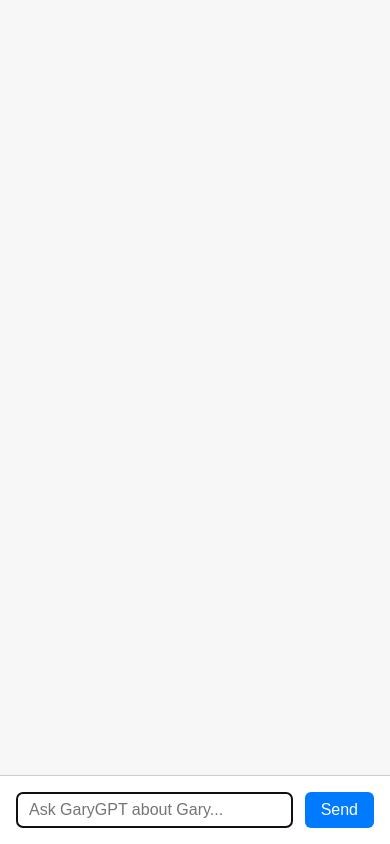
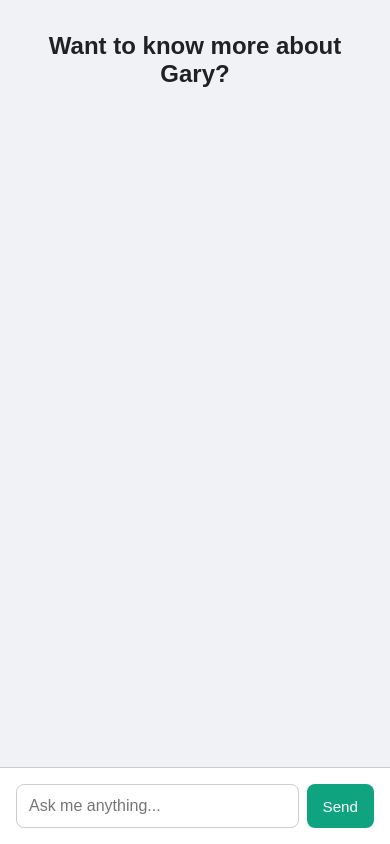
Before and after one commit to vgary/gpt, a FastAPI app: page / in a window 390 px wide. Run offline with FastAPI, Linux system fonts and the light colour scheme.

Commit message:
Update index.html

```diff
--- a/templates/index.html
+++ b/templates/index.html
@@ -1,94 +1,118 @@
 <!DOCTYPE html>
 <html lang="en">
 <head>
-  <meta charset="UTF-8">
-  <title>GaryGPT</title>
+  <meta charset="UTF-8" />
+  <meta name="viewport" content="width=device-width, initial-scale=1.0"/>
+  <title>Ask GaryGPT</title>
   <style>
+    * {
+      box-sizing: border-box;
+    }
     body {
       font-family: Arial, sans-serif;
-      background-color: #f7f7f8;
       margin: 0;
       padding: 0;
+      background-color: #f0f2f5;
       display: flex;
       flex-direction: column;
-      height: 100vh;
+      min-height: 100vh;
     }
 
-    .chat-container {
-      flex: 1;
-      display: flex;
-      flex-direction: column-reverse; /* Newest at bottom */
-      overflow-y: auto;
-      padding: 1rem;
-      box-sizing: border-box;
+    header {
+      text-align: center;
+      padding: 2rem 1rem 1rem;
+      font-size: 1.5rem;
+      font-weight: bold;
+      color: #202123;
     }
 
-    .chat-bubble {
-      max-width: 75%;
-      padding: 0.75rem 1rem;
-      margin: 0.5rem;
-      border-radius: 10px;
-      line-height: 1.4;
-      white-space: pre-wrap;
-      word-wrap: break-word;
+    #chat {
+      flex: 1;
+      padding: 1rem;
+      max-width: 800px;
+      margin: 0 auto;
+      overflow-y: auto;
     }
 
-    .user {
-      background-color: #d1e8ff;
+    .message {
+      background-color: white;
+      border-radius: 10px;
+      padding: 1rem;
+      margin-bottom: 1rem;
+      box-shadow: 0 2px 4px rgba(0, 0, 0, 0.1);
+    }
+
+    .message.user {
+      background-color: #d1e7ff;
       align-self: flex-end;
     }
 
-    .assistant {
-      background-color: #ffffff;
+    .message.assistant {
+      background-color: #fefefe;
       align-self: flex-start;
     }
 
     form {
       display: flex;
+      justify-content: center;
+      padding: 1rem;
       border-top: 1px solid #ccc;
-      background-color: #fff;
-      padding: 1rem;
+      background: white;
       position: sticky;
       bottom: 0;
-      box-sizing: border-box;
     }
 
     input[type="text"] {
-      flex-grow: 1;
-      padding: 0.5rem 0.75rem;
+      width: 100%;
+      max-width: 600px;
+      padding: 1rem;
+      border: 1px solid #ccc;
+      border-radius: 8px;
       font-size: 1rem;
-      border: 1px solid #ccc;
-      border-radius: 6px;
     }
 
     button {
-      margin-left: 0.75rem;
-      padding: 0.5rem 1rem;
+      margin-left: 0.5rem;
+      padding: 1rem 1.5rem;
+      border: none;
+      background-color: #10a37f;
+      color: white;
       font-size: 1rem;
-      border: none;
-      border-radius: 6px;
-      background-color: #007bff;
-      color: white;
+      border-radius: 8px;
       cursor: pointer;
     }
 
-    button:hover {
-      background-color: #0056b3;
+    @media (max-width: 600px) {
+      input[type="text"] {
+        font-size: 1rem;
+        padding: 0.75rem;
+      }
+
+      button {
+        padding: 0.75rem 1rem;
+        font-size: 0.95rem;
+      }
     }
   </style>
 </head>
 <body>
-  <div class="chat-container" id="chat-history">
-    {% for message in chat_history %}
-      <div class="chat-bubble {{ message.role }}">
-        {{ message.content }}
+
+  <header>
+    Want to know more about Gary?
+  </header>
+
+  <div id="chat">
+    {% for msg in messages %}
+      <div class="message {{ msg.role }}">
+        {{ msg.content }}
       </div>
     {% endfor %}
   </div>
 
   <form action="/chat" method="post">
-    <input type="text" name="user_input" placeholder="Ask GaryGPT about Gary..." autocomplete="off" required autofocus>
+    <input type="text" name="message" placeholder="Ask me anything..." required />
     <button type="submit">Send</button>
   </form>
+
 </body>
 </html>
```
